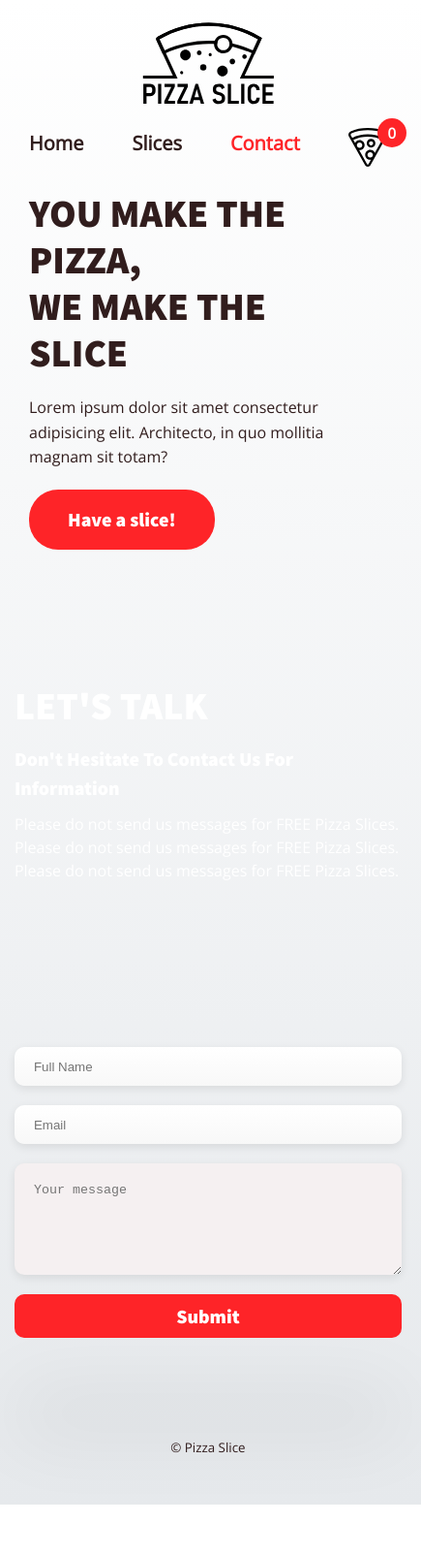
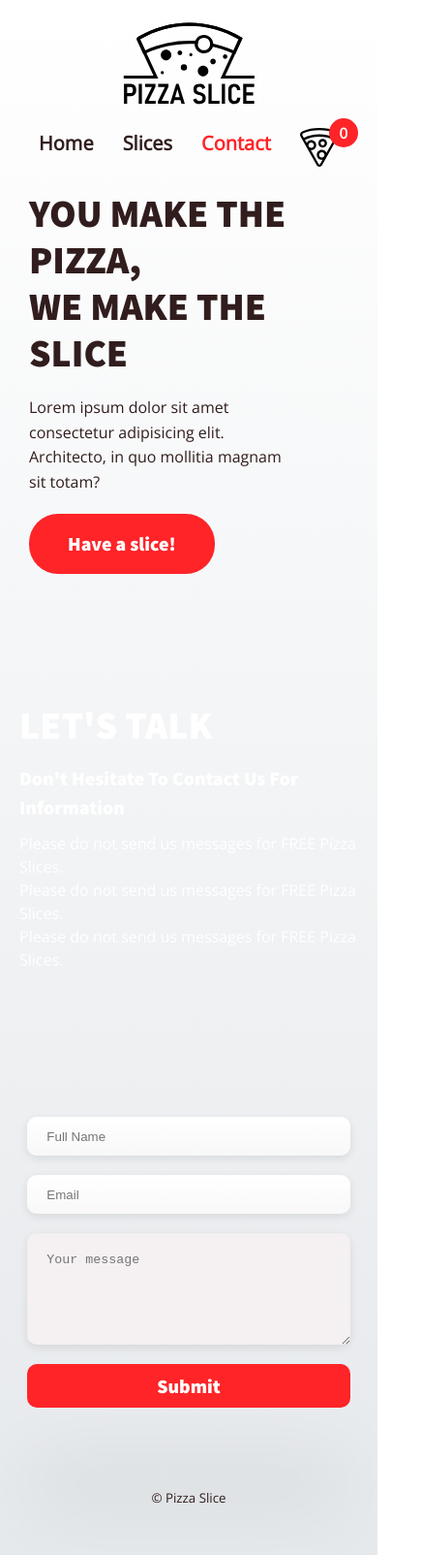
Before and after one commit to rizkallahsalloum/pizzaslice, a website built with Parcel: page src/contact.html in a window 390 px wide. Shown: the whole page at 97% size, 435 px wide, since content can reach past the window. Before the commit the page ends 1552 px from the top, so only its background shows below. Built offline with nearby package versions, Linux system fonts and the light colour scheme.

Commit message:
media querry

```diff
--- a/src/scss/abstracts/_mixins.scss
+++ b/src/scss/abstracts/_mixins.scss
@@ -9,7 +9,7 @@ $bp: (
   // 800px;
   small: 37.5em,
   // 600px;
-  smallest: 23em,
+  mini: 23em,
   // 376px;
 );
 
@@ -20,7 +20,6 @@ $bp: (
 
 @mixin mq($key) {
   $size: map-get($bp, $key);
-
   @media only screen and (max-width: $size) {
     @content;
   }
--- a/src/scss/base/_base.scss
+++ b/src/scss/base/_base.scss
@@ -62,7 +62,7 @@ h6 {
   @include mq(small) {
     grid-template-rows: 10em 50vh repeat(2, min-content);
   }
-  @include mq(smallest) {
+  @include mq(mini) {
     grid-template-rows: 10em 65vh repeat(2, min-content);
   }
 }
--- a/src/scss/layout/_header.scss
+++ b/src/scss/layout/_header.scss
@@ -34,11 +34,11 @@
     }
     &-list-item:not(:last-child) {
       padding: 0 10rem 0 0;
-      @include mq(small) {
+      @include mq(medium) {
         padding: 0 5rem 0 0;
       }
-      @include mq(smallest) {
-        padding: 0 2rem 0 0;
+      @include mq(small) {
+        padding: 0 3rem 0 0;
       }
     }
     &-list-item-link {
--- a/src/scss/pages/_contact.scss
+++ b/src/scss/pages/_contact.scss
@@ -14,7 +14,7 @@
     background-position: center 70%;
     color: $color-white;
     @include mq(small) {
-      margin-top: 8rem !important;
+      margin-top: 10rem !important;
     }
   }
 }
@@ -51,6 +51,9 @@
 
       grid-row-gap: 2rem;
       padding: 2rem;
+      @include mq(small) {
+        padding: 0;
+      }
       input,
       textarea {
         border: none;
@@ -65,6 +68,9 @@
         border-radius: 1rem;
         background: linear-gradient(#fff 0%, #f8f8f8 100%);
         box-shadow: 0px 3px 10px rgba(0, 0, 0, 0.09);
+        @include mq(small) {
+          width: 25em;
+        }
       }
       textarea {
         padding: 2rem;
```
Also changed, not shown: 4 other files.
